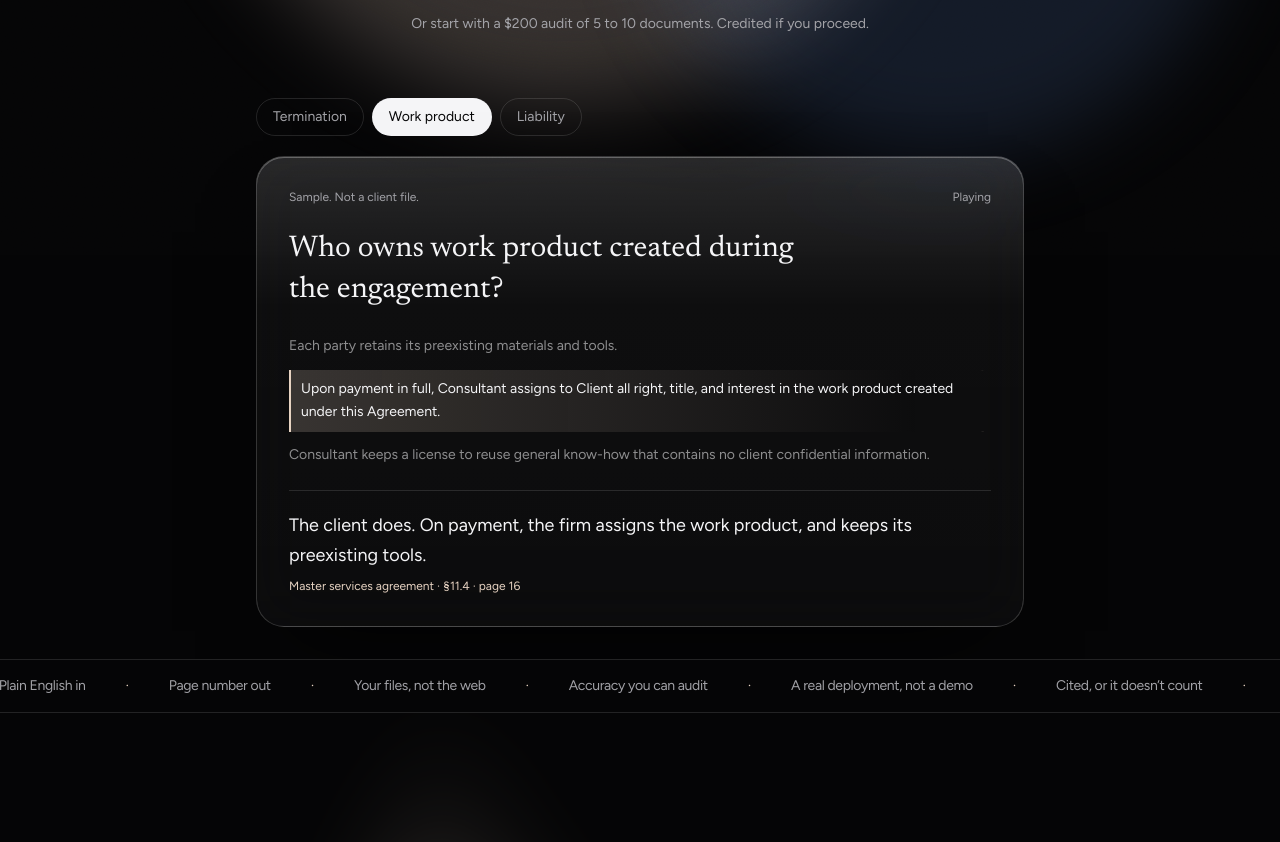
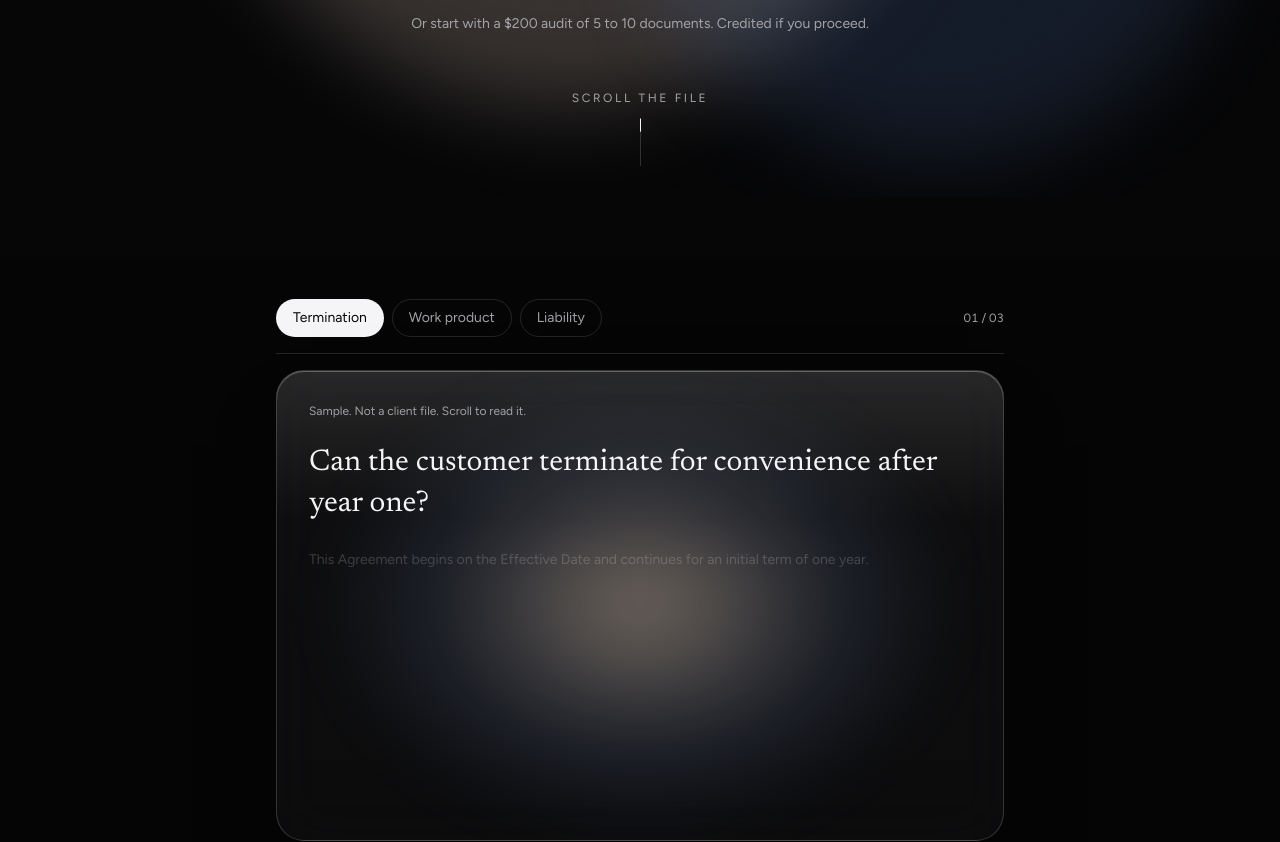
Before and after one commit to tylersortijas/outbound-os, a Next.js app: page / in a window 1280 px wide. Shown: the part 545-1387 px from the top of the page. Built offline with nearby package versions, Linux system fonts and the light colour scheme.

Commit message:
Drive the citation with scroll instead of a timer.
The sample passage highlights as you move, then the three steps pin and advance with the same gesture.

```diff
--- a/src/app/globals.css
+++ b/src/app/globals.css
@@ -132,6 +132,25 @@
   box-shadow: inset 2px 0 0 #e7d3c2;
 }
 
+.scroll-stem {
+  position: relative;
+  display: block;
+  width: 1px;
+  height: 3rem;
+  overflow: hidden;
+  background: rgba(255, 255, 255, 0.16);
+}
+
+.scroll-stem::after {
+  content: "";
+  position: absolute;
+  top: 0;
+  left: 0;
+  width: 1px;
+  height: 0.8rem;
+  background: #f5f5f7;
+}
+
 @media (prefers-reduced-motion: no-preference) {
   .display {
     background-image: linear-gradient(105deg, #f5f5f7 0%, #f5f5f7 40%, #ffffff 50%, #e7d3c2 56%, #f5f5f7 66%, #f5f5f7 100%);
@@ -168,6 +187,10 @@
 
   .hit-in {
     animation: oo-hit 0.8s cubic-bezier(0.2, 0.7, 0.2, 1) both;
+  }
+
+  .scroll-stem::after {
+    animation: oo-stem 1.6s ease-in-out infinite;
   }
 }
 
@@ -219,6 +242,11 @@
   to { opacity: 1; clip-path: inset(0 0 0 0); }
 }
 
+@keyframes oo-stem {
+  0% { transform: translateY(-100%); }
+  100% { transform: translateY(3rem); }
+}
+
 @media (prefers-reduced-motion: reduce) {
   html {
     scroll-behavior: auto;
--- a/src/app/page.tsx
+++ b/src/app/page.tsx
@@ -1,6 +1,6 @@
 "use client";
 
-import { useEffect, useRef, useState, type MouseEvent } from "react";
+import { useEffect, useRef, useState, type MouseEvent, type RefObject } from "react";
 
 const CALENDLY = "https://calendly.com/francisco-r-outboundos/30min";
 const LINKEDIN = "https://www.linkedin.com/in/franciscoroncalli/";
@@ -154,102 +154,128 @@ const TICKER = [
   "A real deployment, not a demo",
 ];
 
-function Theater() {
-  const [scene, setScene] = useState(0);
-  const [paused, setPaused] = useState(false);
-  const item = SCENES[scene];
+function useScrub(ref: RefObject<HTMLElement | null>) {
+  const [p, setP] = useState(0);
 
   useEffect(() => {
-    if (paused || window.matchMedia("(prefers-reduced-motion: reduce)").matches) return;
-    const id = window.setInterval(() => setScene((s) => (s + 1) % SCENES.length), 5600);
-    return () => window.clearInterval(id);
-  }, [paused]);
+    const el = ref.current;
+    if (!el) return;
+    let raf = 0;
+    const measure = () => {
+      const total = el.offsetHeight - window.innerHeight;
+      const scrolled = Math.min(Math.max(-el.getBoundingClientRect().top, 0), Math.max(total, 0));
+      setP(total > 0 ? scrolled / total : 0);
+    };
+    const onScroll = () => {
+      cancelAnimationFrame(raf);
+      raf = requestAnimationFrame(measure);
+    };
+    measure();
+    window.addEventListener("scroll", onScroll, { passive: true });
+    window.addEventListener("resize", onScroll);
+    return () => {
+      cancelAnimationFrame(raf);
+      window.removeEventListener("scroll", onScroll);
+      window.removeEventListener("resize", onScroll);
+    };
+  }, [ref]);
+
+  return p;
+}
+
+function ScrollShow() {
+  const ref = useRef<HTMLElement>(null);
+  const p = useScrub(ref);
+  const scaled = Math.min(0.999, p) * SCENES.length;
+  const index = Math.min(SCENES.length - 1, Math.floor(scaled));
+  const local = scaled - index;
+  const item = SCENES[index];
+  const answer = Math.min(1, Math.max(0, (local - 0.32) / 0.38));
+
+  const jump = (i: number) => {
+    const el = ref.current;
+    if (!el) return;
+    const total = el.offsetHeight - window.innerHeight;
+    const top = el.getBoundingClientRect().top + window.scrollY + (i / SCENES.length) * total + 4;
+    window.scrollTo({ top, behavior: "smooth" });
+  };
 
   return (
-    <div
-      className="relative mx-auto mt-16 max-w-3xl text-left"
-      onMouseEnter={() => setPaused(true)}
-      onMouseLeave={() => setPaused(false)}
-    >
-      <div className="halo absolute -inset-24 -z-10" aria-hidden />
-      <div className="mb-4 flex gap-2 overflow-x-auto pb-1">
+    <section ref={ref} className="relative h-[260vh] md:h-[340vh]" aria-label="A citation, scrolled">
+      <div className="sticky top-14 flex h-[calc(100svh-3.5rem)] items-center">
+        <div className="mx-auto w-full max-w-3xl px-5">
+          <div className="mb-4 flex items-center justify-between gap-4">
+            <div className="flex gap-2 overflow-x-auto">
               {SCENES.map((s, i) => (
                 <button
                   key={s.kicker}
                   type="button"
-            onClick={() => {
-              setScene(i);
-              setPaused(true);
-            }}
+                  onClick={() => jump(i)}
                   className={`shrink-0 rounded-full border px-4 py-2 text-sm transition-colors ${
-              i === scene ? "border-ink/30 bg-ink text-canvas" : "border-line text-muted hover:text-ink"
+                    i === index ? "border-ink/30 bg-ink text-canvas" : "border-line text-muted hover:text-ink"
                   }`}
                 >
                   {s.kicker}
                 </button>
               ))}
             </div>
-      <div className="stage">
-        <figure className="glass relative overflow-hidden rounded-[1.75rem] p-6 md:p-8" style={{ transformStyle: "preserve-3d" }}>
-          <figcaption className="flex items-center justify-between text-xs text-muted">
-            <span>Sample. Not a client file.</span>
-            <span className="tabular-nums">{paused ? "Paused" : "Playing"}</span>
-          </figcaption>
-          <p key={item.q} className="answer-in mt-6 font-serif text-2xl leading-snug md:text-3xl">
-            {item.q}
+            <p className="hidden text-xs text-muted tabular-nums sm:block">{String(index + 1).padStart(2, "0")} / 03</p>
+          </div>
+          <div className="mb-4 h-px bg-line">
+            <div className="h-px origin-left bg-ink" style={{ transform: `scaleX(${p})` }} />
+          </div>
+          <figure className="glass relative overflow-hidden rounded-[1.75rem] p-6 text-left md:p-8">
+            <div className="halo absolute -inset-24 -z-10" aria-hidden />
+            <figcaption className="text-xs text-muted">Sample. Not a client file. Scroll to read it.</figcaption>
+            <p className="mt-6 font-serif text-2xl leading-snug md:text-3xl">{item.q}</p>
+            <div className="mt-6 space-y-3 text-sm leading-relaxed text-ink/55">
+              <p style={{ opacity: 0.35 + local * 0.4 }}>{item.before}</p>
+              <p
+                className="cite-hit rounded-r-xl py-2 pr-3 pl-3 text-ink"
+                style={{ clipPath: `inset(0 ${(1 - Math.min(1, local / 0.55)) * 100}% 0 0)` }}
+              >
+                {item.hit}
               </p>
-          <div key={item.cite} className="mt-6 space-y-3 text-sm leading-relaxed text-ink/55">
-            <p>{item.before}</p>
-            <p className="cite-hit hit-in rounded-r-xl py-2 pr-3 pl-3 text-ink">{item.hit}</p>
-            <p>{item.after}</p>
+              <p style={{ opacity: Math.min(1, Math.max(0, (local - 0.45) / 0.35)) }}>{item.after}</p>
             </div>
-          <div key={item.a} className="answer-in mt-6 border-t border-line pt-5">
+            <div
+              className="mt-6 border-t border-line pt-5"
+              style={{ opacity: answer, transform: `translateY(${(1 - answer) * 14}px)` }}
+            >
               <p className="text-lg leading-relaxed">{item.a}</p>
               <p className="mt-2 text-xs text-glow">Master services agreement · {item.cite}</p>
             </div>
           </figure>
         </div>
       </div>
+    </section>
   );
 }
 
 function Chapters() {
   const ref = useRef<HTMLElement>(null);
-  const [step, setStep] = useState(0);
-  const [progress, setProgress] = useState(0);
-
-  useEffect(() => {
-    const el = ref.current;
-    if (!el) return;
-    const onScroll = () => {
-      const total = el.offsetHeight - window.innerHeight;
-      const scrolled = Math.min(Math.max(-el.getBoundingClientRect().top, 0), Math.max(total, 0));
-      const p = total > 0 ? scrolled / total : 0;
-      setProgress(p);
-      setStep(p < 0.34 ? 0 : p < 0.67 ? 1 : 2);
-    };
-    onScroll();
-    window.addEventListener("scroll", onScroll, { passive: true });
-    return () => window.removeEventListener("scroll", onScroll);
-  }, []);
-
+  const p = useScrub(ref);
+  const scaled = Math.min(0.999, p) * CHAPTERS.length;
+  const step = Math.min(CHAPTERS.length - 1, Math.floor(scaled));
   const chapter = CHAPTERS[step];
 
   return (
-    <section ref={ref} className="relative hidden h-[280vh] md:block" aria-labelledby="how-heading">
-      <div className="sticky top-0 flex h-screen items-center">
-        <div className="mx-auto grid w-full max-w-6xl grid-cols-[auto_1fr] items-center gap-16 px-5">
-          <div className="relative h-64 w-px bg-line" aria-hidden>
-            <div className="absolute inset-x-0 top-0 w-px bg-ink" style={{ height: `${progress * 100}%` }} />
+    <section ref={ref} className="relative h-[220vh] md:h-[300vh]" aria-labelledby="how-heading">
+      <div className="sticky top-14 flex h-[calc(100svh-3.5rem)] items-center">
+        <div className="mx-auto grid w-full max-w-6xl grid-cols-[auto_1fr] items-center gap-8 px-5 md:gap-16">
+          <div className="relative h-48 w-px bg-line md:h-64" aria-hidden>
+            <div className="absolute inset-x-0 top-0 w-px bg-ink" style={{ height: `${p * 100}%` }} />
           </div>
           <div>
             <p className="text-sm text-glow tabular-nums">{chapter.n} / 03</p>
-            <h2 id="how-heading" key={chapter.n} className="answer-in mt-4 max-w-3xl text-6xl leading-[0.95] font-semibold tracking-[-0.045em]">
+            <h2
+              id="how-heading"
+              className="mt-4 max-w-3xl text-4xl leading-[0.95] font-semibold tracking-[-0.045em] md:text-6xl"
+              style={{ transform: `translateY(${(1 - (scaled - step)) * 18}px)` }}
+            >
               {chapter.title}
             </h2>
-            <p key={chapter.body} className="answer-in mt-6 max-w-xl text-lg leading-relaxed text-muted">
-              {chapter.body}
-            </p>
+            <p className="mt-6 max-w-xl text-lg leading-relaxed text-muted">{chapter.body}</p>
             <ol className="sr-only">
               {CHAPTERS.map((c) => (
                 <li key={c.n}>
@@ -271,9 +297,17 @@ export default function Home() {
   useEffect(() => {
     const onScroll = () => {
       const el = bar.current;
-      if (!el) return;
+      if (el) {
         const max = document.documentElement.scrollHeight - window.innerHeight;
         el.style.transform = `scaleX(${max > 0 ? window.scrollY / max : 0})`;
+      }
+      const heroEl = hero.current;
+      const copy = heroEl?.querySelector<HTMLElement>("[data-hero-copy]");
+      if (heroEl && copy) {
+        const passed = Math.min(1, Math.max(0, -heroEl.getBoundingClientRect().top / (heroEl.offsetHeight * 0.65)));
+        copy.style.transform = `translateY(${passed * 48}px)`;
+        copy.style.opacity = String(1 - passed * 0.9);
+      }
     };
     onScroll();
     window.addEventListener("scroll", onScroll, { passive: true });
@@ -322,7 +356,7 @@ export default function Home() {
             <div className="aurora-a -top-40 left-1/2 -translate-x-[70%]" />
             <div className="aurora-b top-10 left-1/2 -translate-x-[-10%]" />
           </div>
-          <div className="relative mx-auto max-w-4xl">
+          <div data-hero-copy className="relative mx-auto max-w-4xl">
             <p className="text-sm text-glow">Cited, or it doesn’t count.</p>
             <h1 className="display mx-auto mt-5 max-w-4xl text-5xl leading-[0.96] font-semibold tracking-[-0.045em] md:text-7xl">
               The citation comes with the answer.
@@ -337,9 +371,14 @@ export default function Home() {
                 Or start with a $200 audit of 5 to 10 documents. Credited if you proceed.
               </p>
             </div>
-            <Theater />
+            <div className="mt-14 flex flex-col items-center gap-3 text-xs tracking-[0.22em] text-muted uppercase">
+              <span>Scroll the file</span>
+              <span className="scroll-stem" aria-hidden />
+            </div>
           </div>
         </section>
+
+        <ScrollShow />
 
         <div className="overflow-hidden border-y border-line py-4" aria-hidden>
           <div className="marquee-track text-sm tracking-tight text-muted">
@@ -373,21 +412,6 @@ export default function Home() {
         </section>
 
         <Chapters />
-
-        <section className="mx-auto max-w-6xl px-5 py-16 md:hidden" aria-labelledby="how-mobile">
-          <h2 id="how-mobile" className="text-4xl font-semibold tracking-tight">
-            How an answer is cited
-          </h2>
-          <ol className="mt-8 space-y-4">
-            {CHAPTERS.map((c) => (
-              <li key={c.n} className="glass rounded-3xl p-6">
-                <span className="text-sm text-glow tabular-nums">{c.n}</span>
-                <p className="mt-4 text-2xl font-semibold tracking-tight">{c.title}</p>
-                <p className="mt-3 leading-relaxed text-muted">{c.body}</p>
-              </li>
-            ))}
-          </ol>
-        </section>
 
         <section className="mt-16 border-t border-line" aria-labelledby="who-heading">
           <div className="mx-auto grid max-w-6xl md:grid-cols-2">
```
Lines whose indentation alone changed are shown as unchanged.
